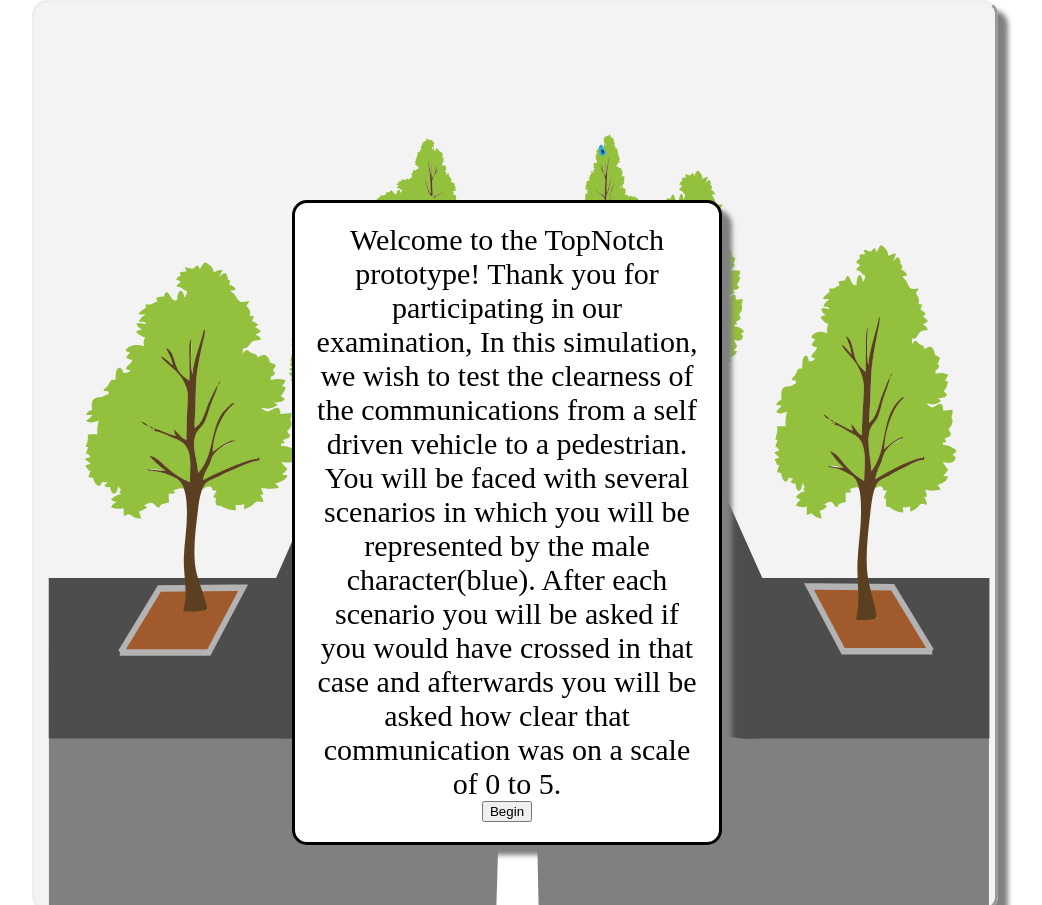
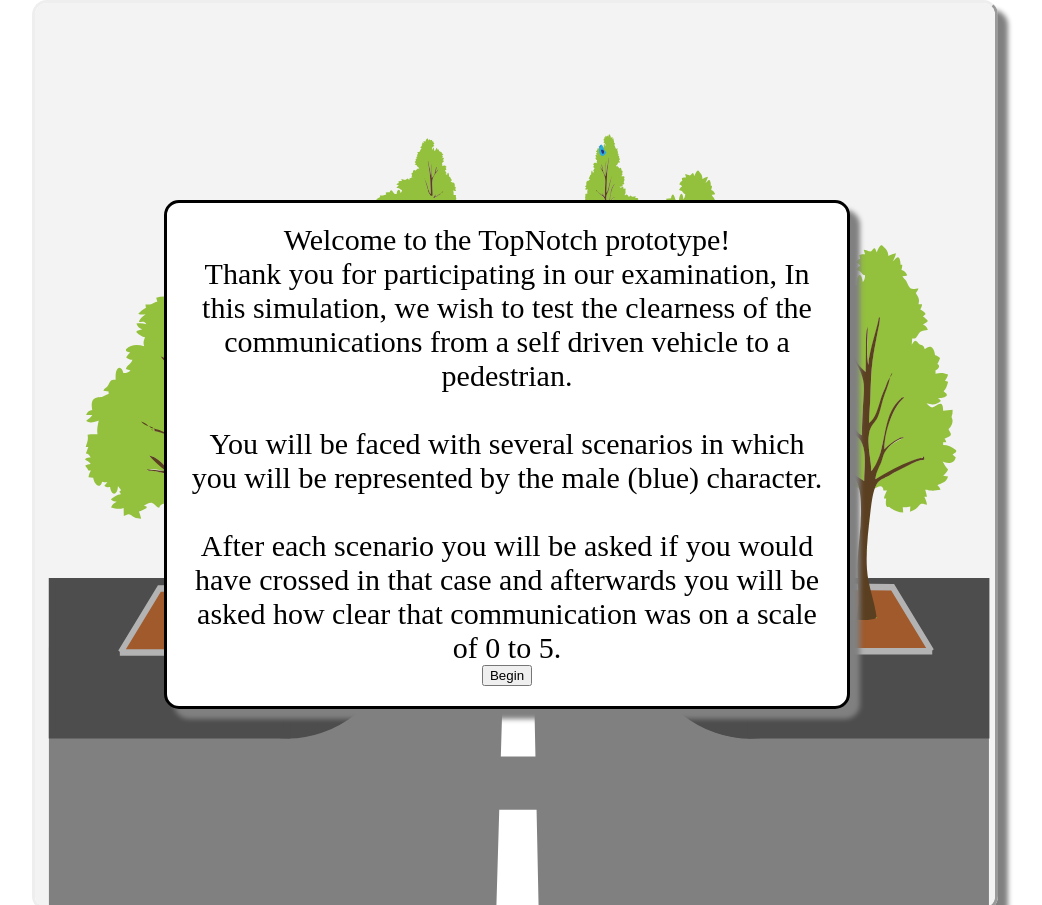
Before and after one commit to ThJ-Stein/SmartNotchHiFiPrototype, a Flask app: page / in a window 1280 px wide. Shown: the whole page, without its empty margins (133-1175 px from the left). Run offline with Flask 2, Linux system fonts and the light colour scheme; parts of the project's set-up code (start-up, migrations or seed data) failed here and were passed over; some libraries are stand-ins or nearby versions.

Commit message:
Job's Done

```diff
--- a/server/templates/index.html
+++ b/server/templates/index.html
@@ -177,7 +177,7 @@
 	padding: 20px;
 	z-index: 3;
 	text-align: center;
-	width: 30%;
+	width: 50%;
 
 	font-size: 30px;
 }
@@ -329,10 +329,10 @@
 
 <div id="SplashScreen"><img id="splash" src="../images/splash.png"></div>
 <div id="IntroScreen">
-Welcome to the TopNotch prototype!
+Welcome to the TopNotch prototype!<br>
 Thank you for participating in our examination,
-In this simulation, we wish to test the clearness of the communications from a self driven vehicle to a pedestrian.
-You will be faced with several scenarios in which you will be represented by the male character(blue).
+In this simulation, we wish to test the clearness of the communications from a self driven vehicle to a pedestrian.<br><br>
+You will be faced with several scenarios in which you will be represented by the male (blue) character.<br><br>
 After each scenario you will be asked if you would have crossed in that case and afterwards you will be asked how clear that communication was on a scale of 0 to 5.
 <br><button id="introbutton" onclick="onIntro()">Begin</button> </div>
 <div id="OutroScreen"> Thank you very much for your participation!
```
